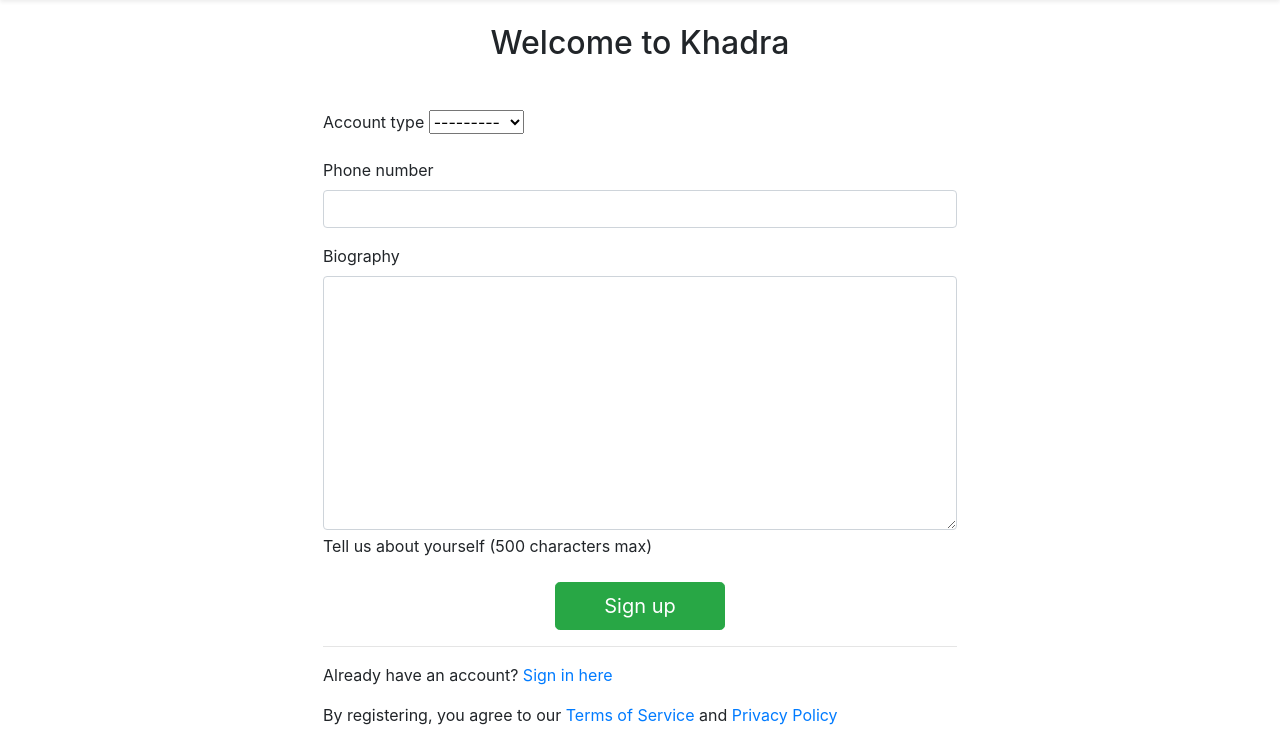
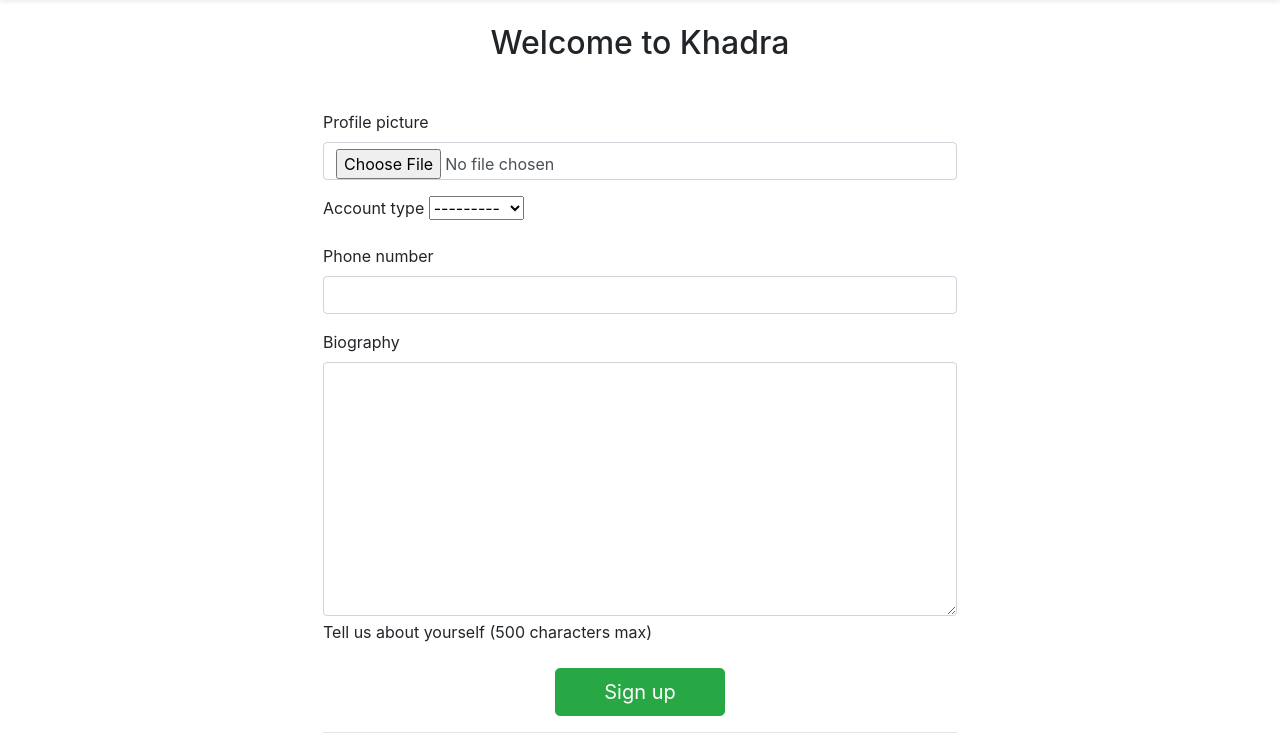
Before and after one commit to TonyXdZ/khadra, a Django app: page /users/profile/new/ in a window 1280 px wide. Shown: the part 84-836 px from the top of the page. Run offline with Django 5.2, Linux system fonts and the light colour scheme; the visitor is signed in with stand-in values (Sample User, id 1); some libraries are stand-ins or nearby versions.

Commit message:
feat(users): implement profile picture uploads
- Install Pillow to use ImageField
- Add 'profile_pic' field to Profile model
- Update ProfileCreationForm to handle image uploads
- Modify profile_create template with multipart/form-data in form
- Configure MEDIA_URL and MEDIA_ROOT in settings
- Add media/ to .gitignore
- Generate migration for new profile picture field

```diff
--- a/requirements.txt
+++ b/requirements.txt
@@ -11,6 +11,7 @@
 idna==3.10
 oauthlib==3.3.1
 phonenumbers==9.0.8
+pillow==11.3.0
 pycparser==2.22
 PyJWT==2.10.1
 requests==2.32.4
--- a/users/forms.py
+++ b/users/forms.py
@@ -9,4 +9,4 @@
 
     class Meta:
         model = Profile
-        fields = ["account_type", "phone_number", "bio"]
+        fields = ['profile_pic', 'account_type', 'phone_number', 'bio']
--- a/users/models.py
+++ b/users/models.py
@@ -17,6 +17,7 @@
 
     user = models.OneToOneField(User, verbose_name=_('User'), on_delete=models.CASCADE)
     account_type = models.CharField(_('Account type'), max_length=100, choices=ACCOUNT_TYPE_CHOICES, blank=True, null=True)
+    profile_pic = models.ImageField(_("Profile picture"), default=None, upload_to='profile_pics', blank=True, null=True)
     phone_number = PhoneNumberField(_('Phone number'), help_text=_('Personal phone number'))
     bio = models.TextField(
         _('Biography'),
--- a/users/templates/users/profile_create.html
+++ b/users/templates/users/profile_create.html
@@ -8,7 +8,7 @@
         <div class="col-lg-8">
             <h2 class="text-center mt-4">Welcome to Khadra</h2>
             <div class="form-container m-3 m-md-4 m-lg-5"> <!-- Responsive margins -->
-                <form method="POST">
+                <form method="POST" enctype="multipart/form-data">
                     {% csrf_token %}
                     {{ form|crispy }}
                     <!-- Submit Button -->
@@ -16,8 +16,6 @@
                     <button type="submit" class="btn btn-success btn-lg px-5">{% trans "Sign up" %}</button>
                 </div>
                 </form>
-
-
                 <hr>
                 <div class="form-footer">
                     <p>Already have an account? <a href="#">Sign in here</a></p>
```
Also changed, not shown: khadra/settings.py (+6 -1 lines), users/migrations/0003_profile_profile_pic.py (added), 1 other file.
